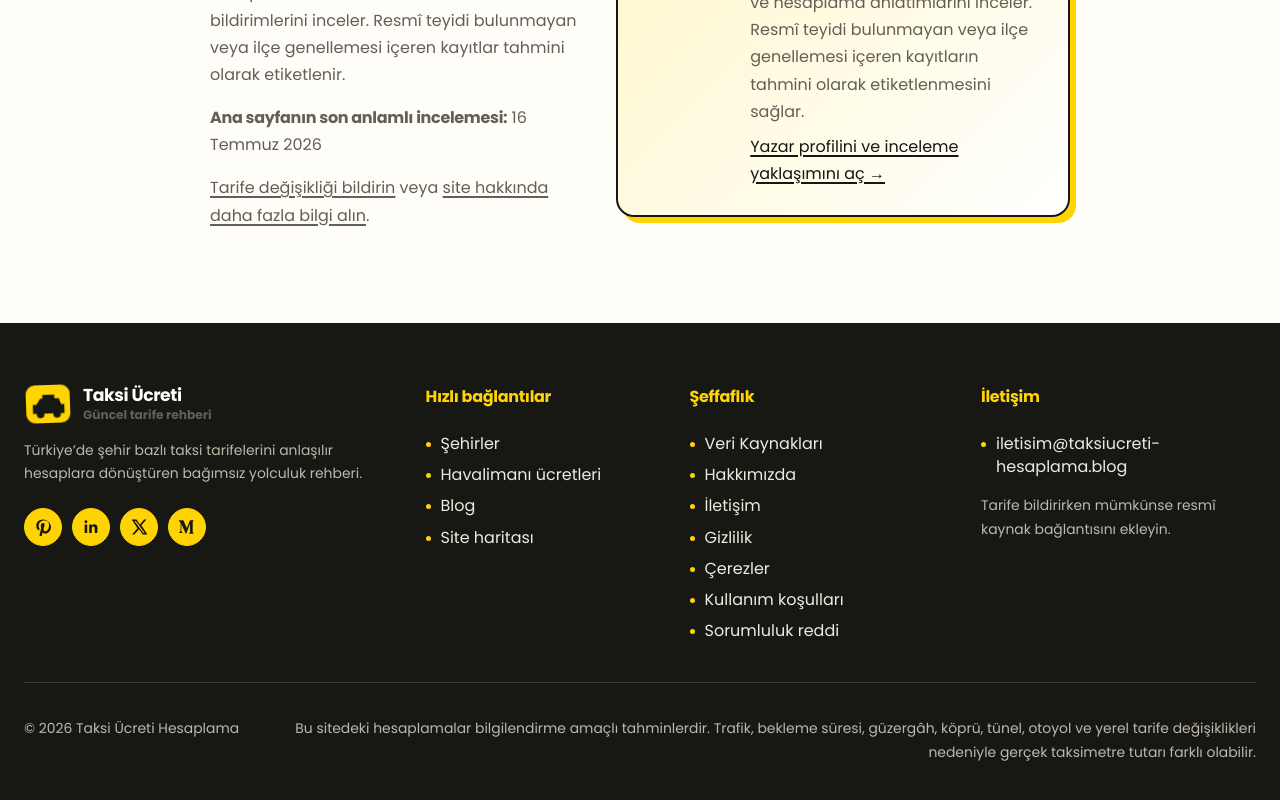
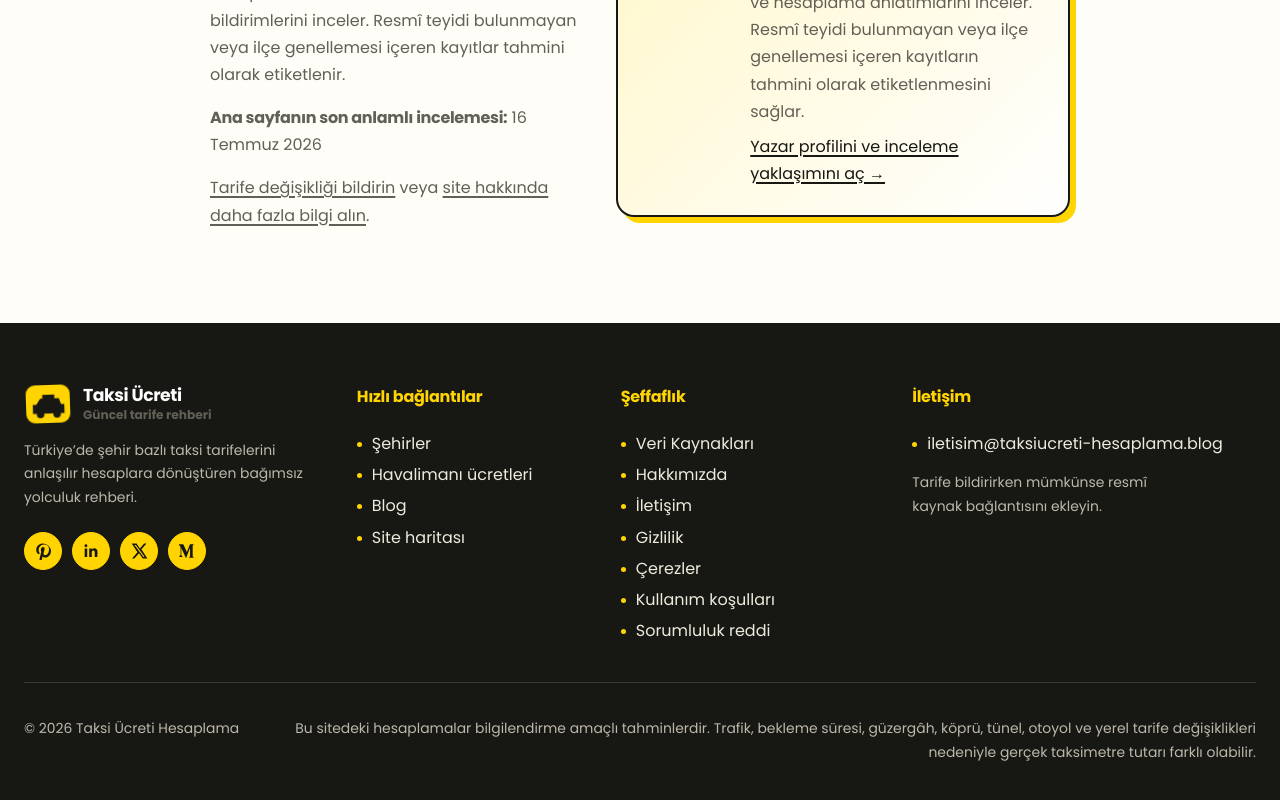
Before and after one commit to arslanwebx/taksi-ucreti-hesaplama, a Next.js app: page / in a window 1280 px wide. Shown: the part 6311-7111 px from the top of the page. Built offline with nearby package versions, Linux system fonts and the light colour scheme.

Commit message:
Update globals.css

```diff
--- a/app/globals.css
+++ b/app/globals.css
@@ -230,6 +230,11 @@ h1,h2,h3,h4,strong,b,button,label,summary{letter-spacing:-.02em}
   .footer-contact-note{margin-top:6px}
 }
 
+@media(min-width:1001px){
+  .footer-grid{grid-template-columns:1.05fr .8fr .9fr 1.25fr}
+  .footer-contact-links a{white-space:nowrap}
+}
+
 /* Three taxi category fares */
 .fare-result header h3{font-size:clamp(2rem,4vw,3rem);line-height:1;letter-spacing:-.045em;white-space:nowrap;margin-top:7px;font-variant-numeric:tabular-nums}
 .category-fare-results{display:grid;gap:9px;margin:18px 0 8px}
```
